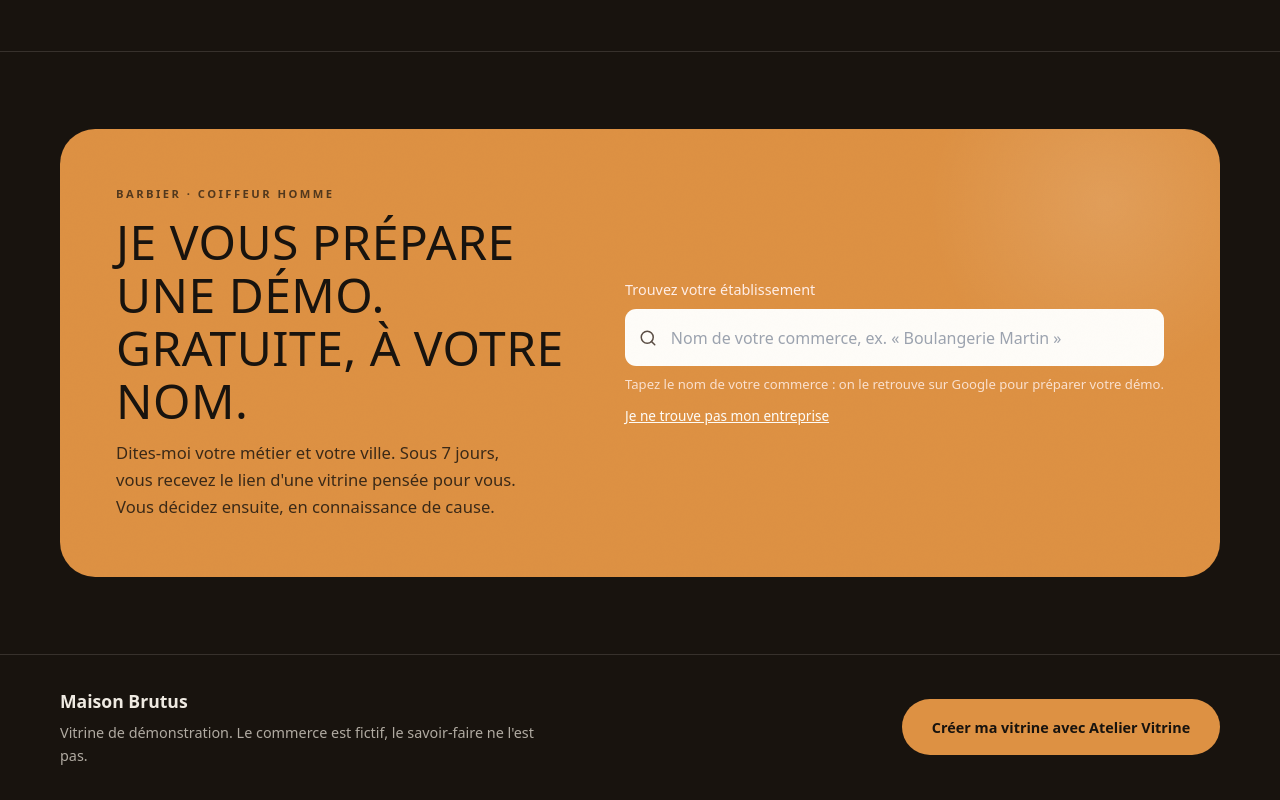
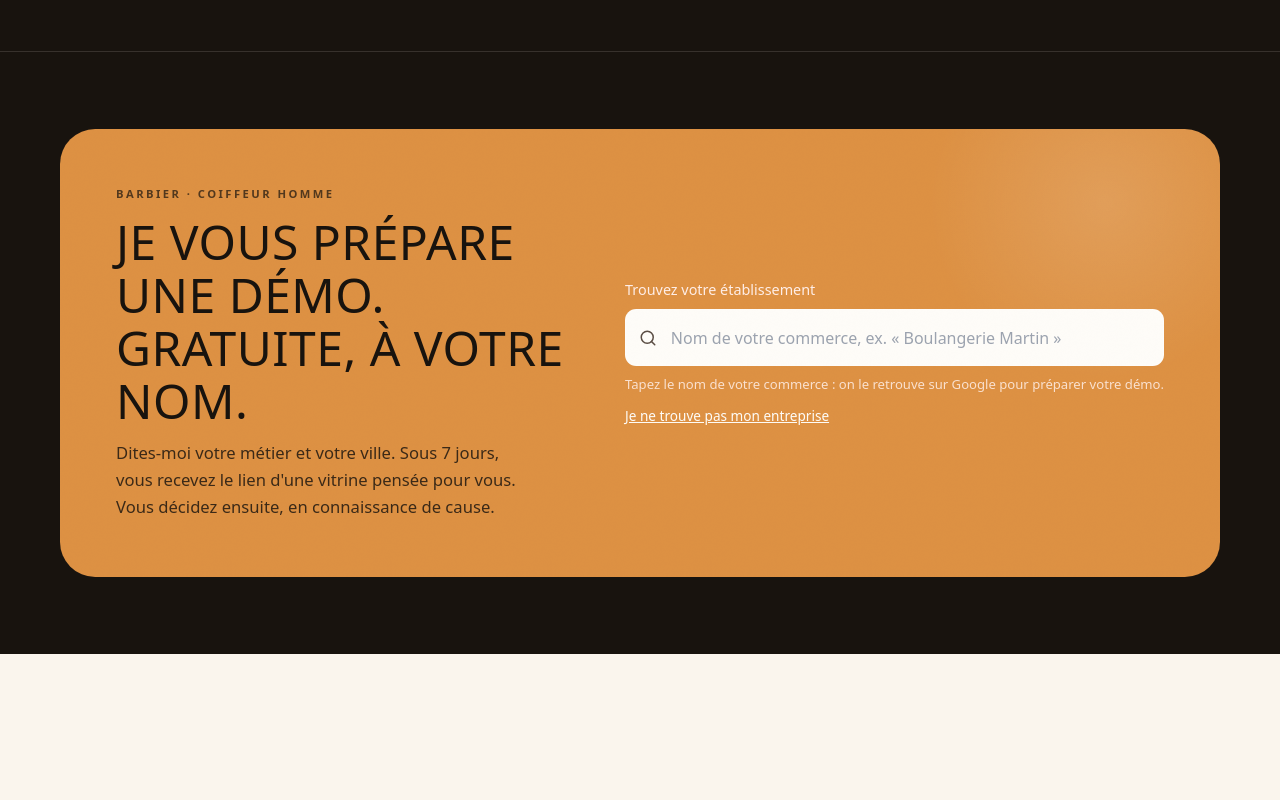
Before and after one commit to shredderbody/web_agency_view, a Next.js app: page /demo/barbershop in a window 1280 px wide. Shown: the part 5793-6593 px from the top of the page. After the commit the page ends 6447 px from the top, so only its background shows below. Built offline with nearby package versions, Linux system fonts and the light colour scheme.

Commit message:
feat(vitrine): suppression du footer demo sur les pages métier
Co-Authored-By: Claude Sonnet 4.6 <noreply@anthropic.com>

```diff
--- a/components/DemoView.tsx
+++ b/components/DemoView.tsx
@@ -340,17 +340,6 @@ export default function DemoView({ slug }: { slug: string }) {
         </div>
       </section>
 
-      {/* FOOTER */}
-      <footer style={{ borderTop: "1px solid var(--line)", paddingBlock: "2rem" }}>
-        <div className="wrap" style={{ display: "flex", flexWrap: "wrap", gap: "1rem", alignItems: "center", justifyContent: "space-between" }}>
-          <div style={{ maxWidth: "52ch" }}>
-            <span className="vit-display" style={{ fontSize: "1.1rem", fontWeight: 700 }}>{v.business}</span>
-            <p style={{ margin: "0.3rem 0 0", color: "var(--fg-dim)", fontSize: "0.9rem" }}>{c.footerNote}</p>
-          </div>
-          <a href="#demo-request" className="vit-btn" style={{ fontSize: "0.9rem" }}>{c.createCta}</a>
-        </div>
-      </footer>
-
       {/* Scroll hint — mobile only, disparaît après 80px */}
       {showScrollHint && (
         <div
```
